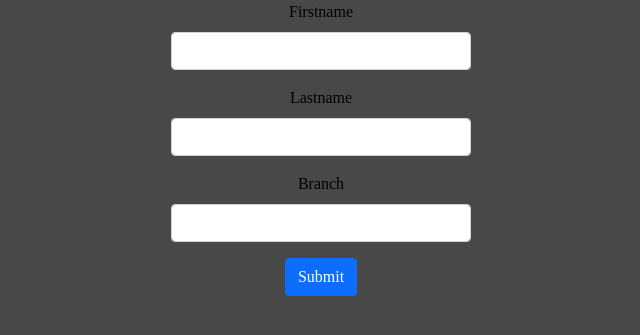
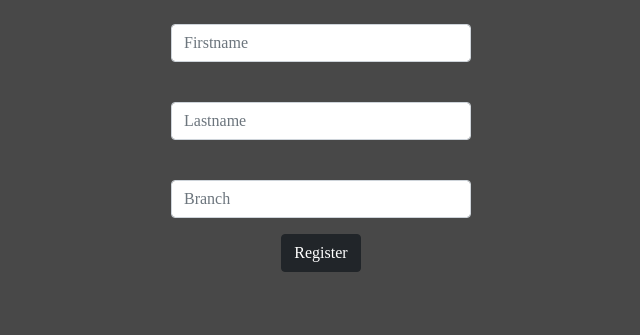
Before and after one commit to Rakshit-Mannur/Basic-form, a PHP site: page /form.php in a window 1280 px wide. Shown: the top 335 px of the page, without its empty margins (319-959 px from the left). Run offline with PHP 8.4, Linux system fonts and the light colour scheme.

Commit message:
dark-theme

```diff
--- a/form.php
+++ b/form.php
@@ -17,8 +17,8 @@
 <div class="row">
  <div class="form-group col-lg-12">
   <div class="mb-3">
-    <label for="exampleInputEmail1" class="form-label" id="hesar">Firstname</label>
-    <input type="text" class="form-control" id="exampleInputEmail1" name="firstname" id="firstname">
+    <label for="exampleInputEmail1" class="form-label" id="hesar"></label>
+    <input type="text" class="form-control" id="exampleInputEmail1" name="firstname" id="firstname" placeholder="Firstname">
   </div>
   </div>
 </div>
@@ -26,8 +26,8 @@
 <div class="row">
  <div class="form-group col-lg-12">
   <div class="mb-3">
-    <label for="exampleInputPassword1" class="form-label">Lastname</label>
-    <input type="text" class="form-control" id="exampleInputPassword1" name="lastname" id="lastname">
+    <label for="exampleInputPassword1" class="form-label"></label>
+    <input type="text" class="form-control" id="exampleInputPassword1" name="lastname" id="lastname" placeholder="Lastname">
   </div>
   </div>
   </div>
@@ -35,13 +35,13 @@
   <div class="row">
  <div class="form-group col-lg-12">
   <div class="mb-3">
-    <label for="exampleInputPassword1" class="form-label">Branch</label>
-    <input type="text" class="form-control" id="exampleInputPassword1" name="branch" id="branch">
+    <label for="exampleInputPassword1" class="form-label"></label>
+    <input type="text" class="form-control" id="exampleInputPassword1" name="branch" id="branch" placeholder="Branch">
   </div>
   </div>
   </div>
-
-  <input type="submit" class="btn btn-primary" value="Submit" id="submit" name="submit"></input>
+  <button class="btn btn-dark" value="Submit" id="submit" name="submit" style="margin-top: 30;">Register</button>
+  <!-- <input type="submit" class="btn btn-primary" value="Submit" id="submit" name="submit"></input> -->
 
 </form>
 </div>
```
Also changed, not shown: select.php (+12 -12 lines).
